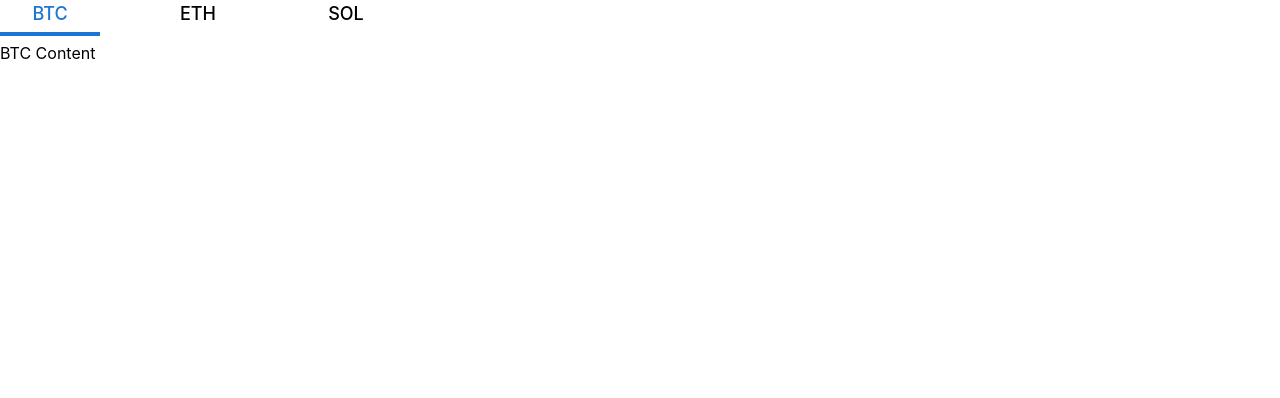
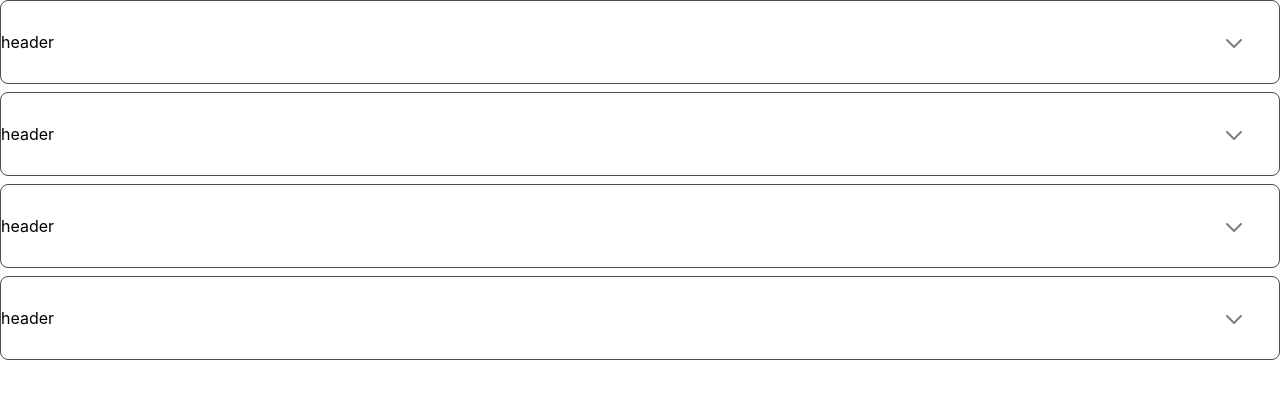
Before and after one commit to lhikarul/react-components, a React (Create React App) app: page / in a window 1280 px wide. Shown: the top 398 px of the page. Built offline with nearby package versions, Linux system fonts and the light colour scheme.

Commit message:
feat: Accordion

```diff
--- a/src/App.tsx
+++ b/src/App.tsx
@@ -1,43 +1,31 @@
 import { ThemeProvider } from "@emotion/react";
 import { theme } from "./theme";
-import { useState } from "react";
-import Tabs, { TabPanel, TabContext } from "./components/Tabs";
+import Accordion from "./components/Accordion";
 
 function App() {
-  const options = [
+  const dummyDataSource = [
     {
-      label: "BTC",
-      value: "BTC",
+      content: "content 1",
     },
     {
-      label: "ETH",
-      value: "ETH",
+      content: "content 2",
     },
     {
-      label: "SOL",
-      value: "SOL",
+      content: "content 3",
+    },
+    {
+      content: "content 4",
     },
   ];
-  const [selectedValue, setSelectedValue] = useState(options[0].value);
   return (
     <ThemeProvider theme={theme.default}>
-      <TabContext value={selectedValue}>
-        <Tabs
-          options={options}
-          value={selectedValue}
-          onChange={(value) => setSelectedValue(value)}
-          gap={48}
-        />
-        <TabPanel value="BTC">
-          <div>BTC Content</div>
-        </TabPanel>
-        <TabPanel value="ETH">
-          <div>ETH Content</div>
-        </TabPanel>
-        <TabPanel value="SOL">
-          <div>SOL Content</div>
-        </TabPanel>
-      </TabContext>
+      <Accordion onChange={(value) => console.log("value ", value)}>
+        {dummyDataSource.map((item, index) => (
+          <Accordion.Panel header={<div>header</div>} key={index}>
+            <div>{item.content}</div>
+          </Accordion.Panel>
+        ))}
+      </Accordion>
     </ThemeProvider>
   );
 }
--- /dev/null
+++ b/src/Icons/ArrowDown.tsx
@@ -0,0 +1,22 @@
+function ArrowDown(props: React.SVGProps<SVGSVGElement>) {
+  return (
+    <svg
+      width="16"
+      height="9"
+      viewBox="0 0 16 9"
+      fill="none"
+      xmlns="http://www.w3.org/2000/svg"
+      {...props}
+    >
+      <path
+        d="M15 1L8 8L1 1"
+        stroke="#7A8085"
+        strokeWidth="2"
+        strokeLinecap="round"
+        strokeLinejoin="round"
+      />
+    </svg>
+  )
+}
+
+export default ArrowDown
--- /dev/null
+++ b/src/components/Accordion/Accordion.style.tsx
@@ -0,0 +1,33 @@
+import styled from '@emotion/styled'
+
+export const Wrapper = styled.div`
+  margin-bottom: 0.5rem;
+  border-radius: 0.5rem;
+  border: 1px solid #4c4c57;
+`
+
+export const HeaderWrapper = styled.div`
+  display: flex;
+  align-items: center;
+  height: 82px;
+  position: relative;
+  cursor: pointer;
+`
+
+export const PanelAnimation = styled.div<{ maxHeight: number }>`
+  max-height: ${(props) => props.maxHeight}px;
+  overflow: hidden;
+  transition: max-height 0.3s ease-out;
+`
+export const ArrowSwitch = styled.span<{ isUp: boolean }>`
+  padding-left: 0.5rem;
+  min-width: 1.5rem;
+  cursor: pointer;
+  position: absolute;
+  right: 1.8125rem;
+  top: 50%;
+  transform: translateY(-50%);
+  > svg {
+    transform: rotate(${(props) => (props.isUp ? '180deg' : '0deg')});
+  }
+`
--- /dev/null
+++ b/src/components/Accordion/Header.tsx
@@ -0,0 +1,17 @@
+import { HeaderWrapper, ArrowSwitch } from "./Accordion.style";
+import ArrowDownIcon from "../../Icons/ArrowDown";
+import { HeaderProps } from "./types";
+
+function Header(props: HeaderProps) {
+  const { children, isUp, onClick } = props;
+  return (
+    <HeaderWrapper onClick={onClick}>
+      {children}
+      <ArrowSwitch isUp={isUp}>
+        <ArrowDownIcon />
+      </ArrowSwitch>
+    </HeaderWrapper>
+  );
+}
+
+export default Header;
--- /dev/null
+++ b/src/components/Accordion/Panel.tsx
@@ -0,0 +1,32 @@
+import { useRef, useState } from "react";
+import Header from "./Header";
+import { Wrapper, PanelAnimation } from "./Accordion.style";
+import { PanelProps } from "./types";
+
+function Panel(props: PanelProps) {
+  const { header, children } = props;
+  const [display, setDisplay] = useState<"block" | "none">("none");
+  const panelRef = useRef<HTMLDivElement | null>(null);
+  const scrollHeight = panelRef.current?.scrollHeight || 0;
+  const handlePanelClick = () => {
+    setDisplay((val) => (val === "block" ? "none" : "block"));
+  };
+  return (
+    <Wrapper
+      //@ts-ignore
+      onClick={props.onClick}
+    >
+      <Header isUp={display === "block"} onClick={() => handlePanelClick()}>
+        {header}
+      </Header>
+      <PanelAnimation
+        ref={panelRef}
+        maxHeight={display === "block" ? scrollHeight : 0}
+      >
+        <div>{children}</div>
+      </PanelAnimation>
+    </Wrapper>
+  );
+}
+
+export default Panel;
--- /dev/null
+++ b/src/components/Accordion/index.tsx
@@ -0,0 +1,18 @@
+import React from "react";
+import Panel from "./Panel";
+import { AccordionProps } from "./types";
+function Accordion({ children, onChange }: AccordionProps) {
+  return (
+    <>
+      {React.Children.map(children, (child, index) =>
+        React.cloneElement(child, {
+          onClick: () => onChange && onChange(index),
+        })
+      )}
+    </>
+  );
+}
+
+Accordion.Panel = Panel;
+
+export default Accordion;
--- /dev/null
+++ b/src/components/Accordion/types.ts
@@ -0,0 +1,17 @@
+import type { ReactElement } from "react";
+
+export interface PanelProps {
+  header: ReactElement;
+  children: ReactElement;
+}
+
+export interface HeaderProps {
+  children: ReactElement | string;
+  isUp: boolean;
+  onClick: () => void;
+}
+
+export interface AccordionProps {
+  children: ReactElement | ReactElement[];
+  onChange?: (index: number) => void;
+}
```
Also changed, not shown: src/components/Accordion/ArrowSwitch.tsx (added, +13 -0 lines).
